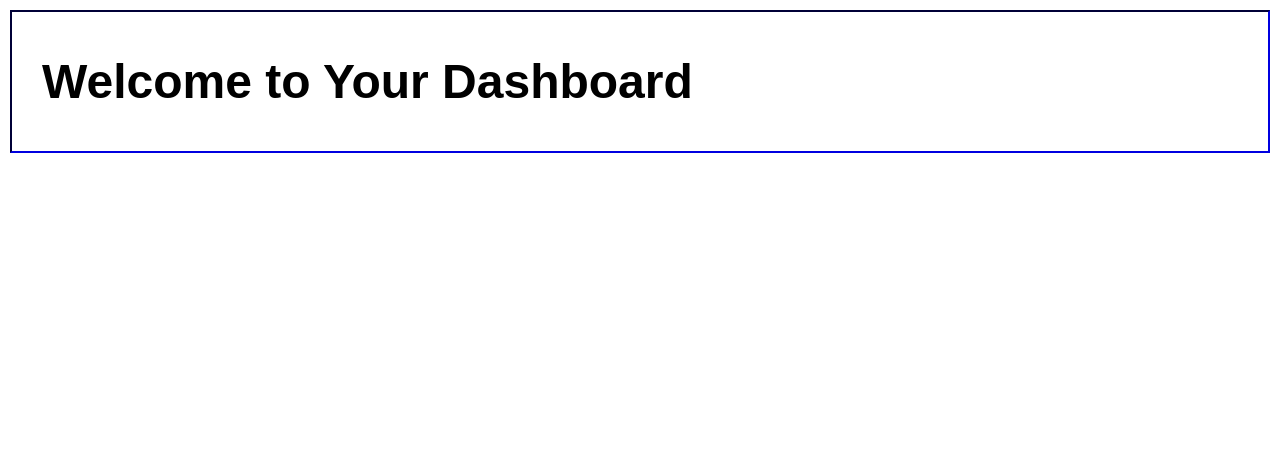
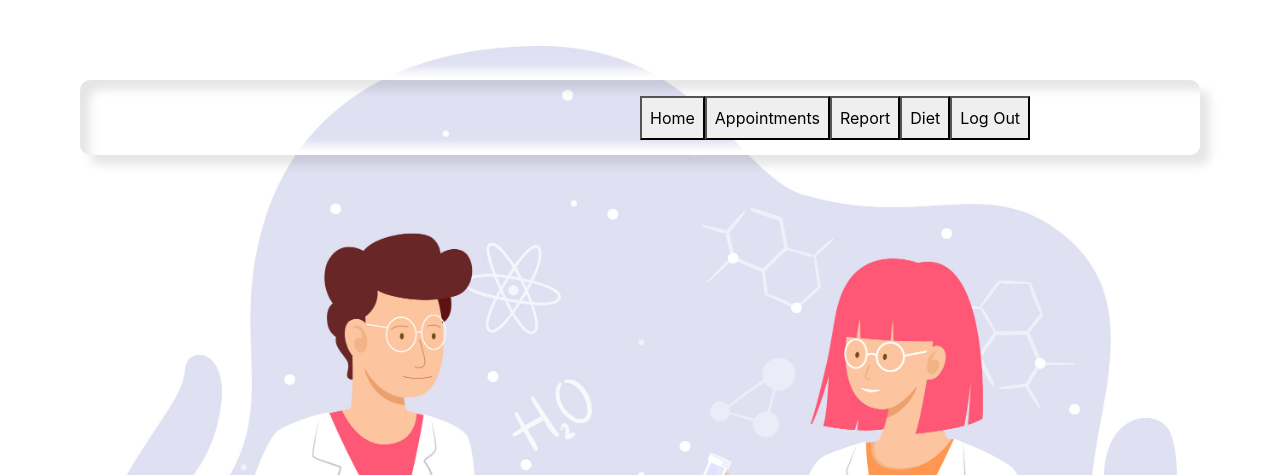
Before and after one commit to dathan-08/barc, a PHP site: page /dashboard.php in a window 1280 px wide. Shown: the top 475 px of the page. Run offline with PHP 8.4, Linux system fonts and the light colour scheme.

Commit message:
second commit

```diff
--- a/user/dashboard.php
+++ b/user/dashboard.php
@@ -1,107 +1,88 @@
 <!DOCTYPE html>
 <html>
 <head>
-    <title>Dashboard Example</title>
+    <title>Stylish Navbar Example</title>
+    <!-- Include Bootstrap CSS -->
+    <link rel="stylesheet" href="https://maxcdn.bootstrapcdn.com/bootstrap/4.5.2/css/bootstrap.min.css">
     <style>
-        /* Basic CSS styling */
         body {
-            font-family: Arial, sans-serif;
-            margin: 0;
-            padding: 0;
+            padding: 60px;
+            background: url("u_home.jpg");
+            background-size: cover;
         }
-        .dashboard {
-            margin:10px;
-            background-color: white;
-            color: #fff;
+
+        #content {
+            margin-left: 50%;
+        }
+        .navbar{
+
+            margin:20px;
+            height:75px;
+            color:black;
             padding: 10px;
-            padding-left: 30px;
-            padding-right: 50px;
-            display: flex;
-            justify-content: space-between;
-            align-items: center;
-            border:2px inset darkblue;
+            box-shadow: 10px 10px 10px rgba(0, 0, 0, .1),
+                    -10px -10px 10px rgba(255, 255, 255, 1),
+                    inset 10px 10px 10px  rgba(0, 0, 0, .1),
+                    inset -10px -10px 10px rgba(255, 255, 255, 1);
+        border-radius: 10px;
         }
-        .dashboard-logo {
-            font-size: 24px;
-            font-weight: bold;
-            color:black;
+        .
+        /* Style for the navigation links */
+        .navbar-dark .navbar-nav .nav-link {
+            color: black;
         }
-        .dashboard-links {
-            list-style: none;
-            margin: 20px;
-            padding:10px;
-            display: flex;
-        }
-        .dashboard-link {
-            margin-right: 20px;
-            color: red;
-            text-decoration: none;
-        }
-        .dashboard-link:last-child {
-            margin-right: 0;
-        }
-        .dropdown {
-            position: relative;
-            display: inline-block;
-            width: 30px;
-        }
-        .dropdown-content {
-            display: none;
-            padding:5px;
-
-            position: absolute;
-            background-color: #f9f9f9;
-            min-width: 160px;
-            box-shadow: 0px 8px 16px 0px rgba(0,0,0,0.2);
-            z-index: 1;
-        }
-        .dropdown:hover .dropdown-content {
-            display: block;
-
-        }
-        .i{
-            padding:15px;
+        .navbar:hover
+        {
+            color:blue;
 
         }
     </style>
 </head>
 <body>
-    <div class="dashboard">
-        <div class="dashboard-logo">
+
+<!-- Navbar -->
+<nav class="navbar navbar-expand-lg shadow-strong sticky-top" >
+    <!-- Container wrapper -->
+    <div class="container-fluid">
+        <!-- Navbar brand -->
         <?php
-
         require 'config.php';
-
         if (isset($_SESSION['name'])) {
             $username = $_SESSION['name'];
             $getUserQuery = "SELECT first_name, last_name FROM users WHERE username = '$username'";
             $getUserResult = mysqli_query($conn, $getUserQuery);
-
             if ($userRow = mysqli_fetch_assoc($getUserResult)) {
                 $fullName = $userRow['first_name'] . " " . $userRow['last_name'];
-          echo "$fullName</div>";
+                echo "<h2 class='dashboard-logo text-center mb-4'>$fullName</h2>";
+            }
         }
         ?>
-        <ul class="dashboard-links">
-    <?php
-      echo '<div class=i><i><a href="home.php">Home</a></i></div>';
-      echo '<div class=i><i><a href="request_appointment.php">Appointments</a></i></div>';
-      echo '<div class=i><i><a href="reports.php">Report</a></i></div>';
-      echo '<div class=i><i><a href="diet.php">Diet</a></i></div>';
-      echo '<div class=i><i><div class="dropdown">
-      <button class="dropbtn">Profile</button>
-            <div class="dropdown-content">
-          <a href="#">Edit Profile</a><br>
-          <a href="logout.php">Log Out</a>
-        </div>
-        </div></i></div>';
 
-  } else {
-      echo '<header><h1>Welcome to Your Dashboard</h1></header>';
-  }
-  ?>
+        <div class="collapse navbar-collapse " id="content">
+            <ul class="navbar-nav ">
+                <li class="nav-item">
+                    <button class="nav-link" aria-current="page" href="home.php">Home</a>
+                </li>
+                <li class="nav-item">
+                    <button class="nav-link" href="request_appointment.php">Appointments</a>
+                </li>
+                <li class="nav-item">
+                    <button class="nav-link" href="reports.php">Report</a>
+                </li>
+                <li class="nav-item">
+                    <button class="nav-link" href="diet.php">Diet</a>
+                </li>
+                <li class="nav-item">
+                    <button class="nav-link" href="logout.php">Log Out</a>
+                </li>
             </ul>
         </div>
-    <!-- Rest of your page content -->
+    </div>
+</nav>
+
+<!-- Include Bootstrap JS and jQuery -->
+<script src="https://ajax.googleapis.com/ajax/libs/jquery/3.5.1/jquery.min.js"></script>
+<script src="https://cdnjs.cloudflare.com/ajax/libs/popper.js/1.16.0/umd/popper.min.js"></script>
+<script src="https://maxcdn.bootstrapcdn.com/bootstrap/4.5.2/js/bootstrap.min.js"></script>
 </body>
 </html>
--- a/user/request_appointment.php
+++ b/user/request_appointment.php
@@ -7,7 +7,7 @@
     <h2>Request an Appointment</h2>
 
     <?php
-    require 'config.php';
+    require 'dashboard.php';
 
     if ($_SERVER["REQUEST_METHOD"] == "POST") {
         if (isset($_POST['date']) && isset($_POST['time'])) {
```
Also changed, not shown: user/u_home.jpg (added). Lines whose indentation alone changed are shown as unchanged.
